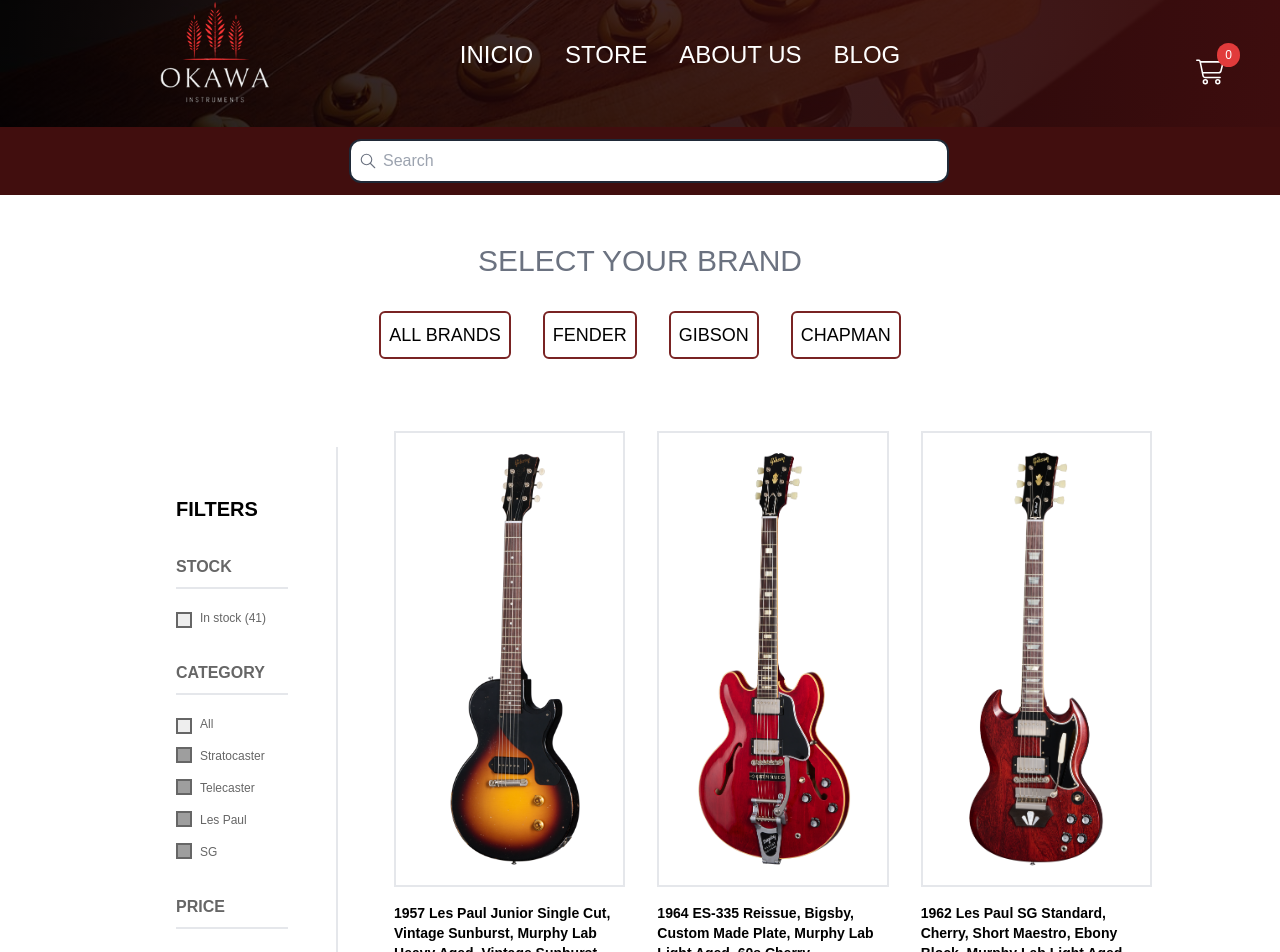
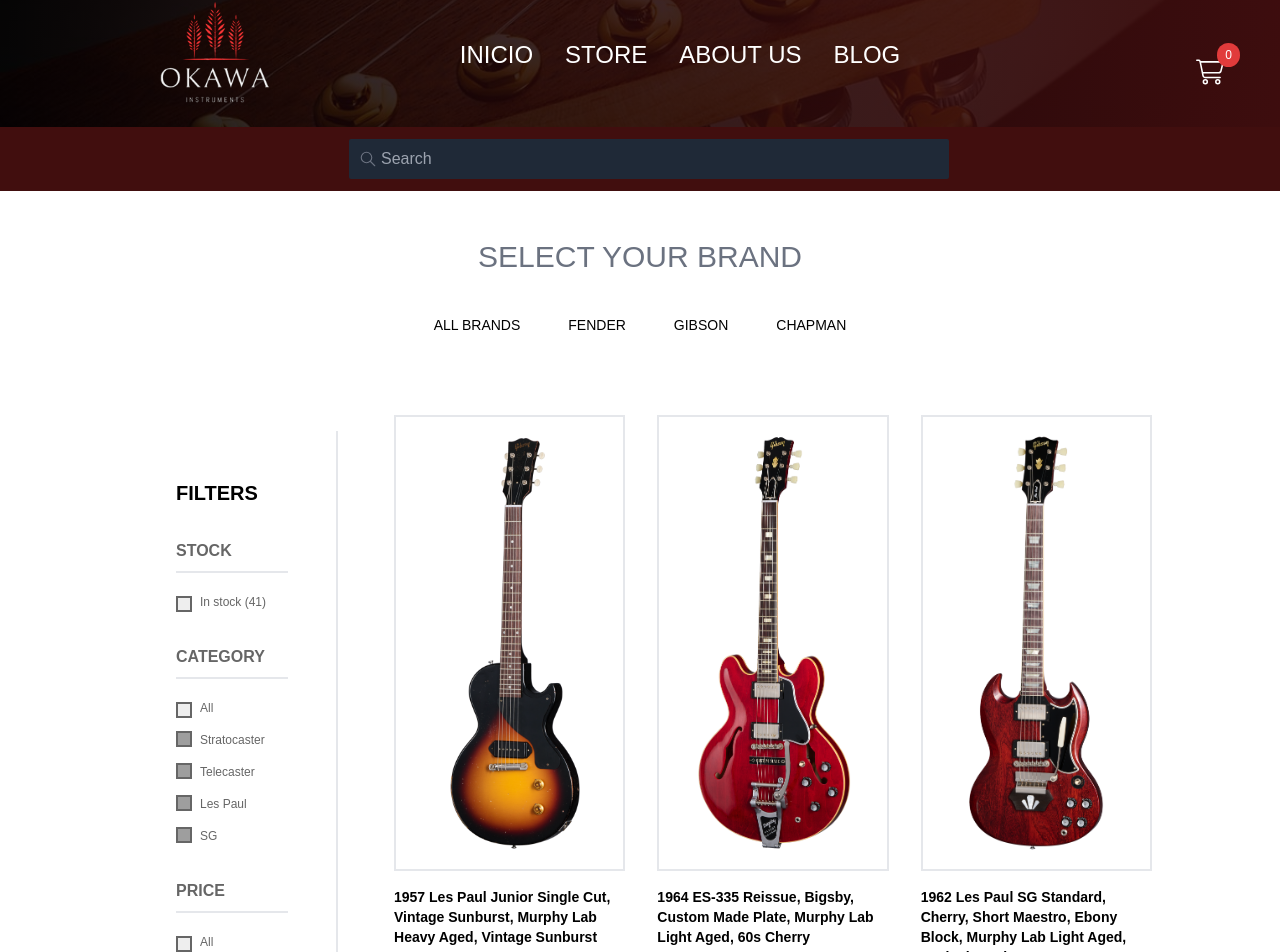
Before and after one commit to mdiannibelli/okawa-instruments, a React (Create React App) app: page /store in a window 1280 px wide. Shown: the part 17-969 px from the top of the page. Built offline with nearby package versions, Linux system fonts and the light colour scheme; grey boxes are pictures that could not be loaded.

Commit message:
modifying styles

```diff
--- a/src/components/Button.jsx
+++ b/src/components/Button.jsx
@@ -3,7 +3,7 @@
 export default function Button({onClickHandler, value, title}) {
   return (
     <div>
-        <button onClick={onClickHandler} value={value} className='uppercase text-[10px] md:text-lg border-2 rounded-md p-1 md:p-2 border-secondary hover:bg-gray-800 hover:text-gray-300 duration-300'>{title}</button>
+        <button onClick={onClickHandler} value={value} className='uppercase text-[8px] md:text-sm rounded-md hover:bg-gray-700 p-1 md:p-2 border-secondary hover:bg-gray-800 hover:text-gray-300 duration-300'>{title}</button>
     </div>
   )
 }
--- a/src/components/Card.jsx
+++ b/src/components/Card.jsx
@@ -1,4 +1,4 @@
-import { useParams, useNavigate} from 'react-router-dom';
+import { useParams, useNavigate, NavLink} from 'react-router-dom';
 import { useCart } from '../context/useContext'
 export default function Card({product, img, name, price}) {
   const {addToCart} = useCart();
@@ -9,7 +9,7 @@
           <div className='p-4 border-2 mb-4 w-auto flex justify-center'>
           <button onClick={() => navegate(`/store/product/${product.id}`)}><img src={img} className='h-[220px] md:h-[420px] w-auto object-cover flex mx-auto'/></button>
           </div>
-          <h3 className='text-[10px] md:text-sm font-sora font-bold text-pretty'>{name}</h3>
+          <NavLink to={`/store/product/${product.id}`}><h3 className='text-[10px] md:text-sm font-sora font-bold text-pretty'>{name}</h3></NavLink>
           <div className='flex justify-between items-center mt-3'>
           <p className='font-sora text-xs'>${price}</p>
           <button onClick={() => addToCart(product)} className='bg-secondary hover:bg-primary duration-300 py-1 px-1 md:px-3 md:py-1 text-white font-sora text-[8px] md:text-xs rounded-xl'>Add to Cart</button>
--- a/src/components/CartDetail.jsx
+++ b/src/components/CartDetail.jsx
@@ -23,7 +23,7 @@
                             <h4 className='outline-none text-gray-500 w-16 text-center border-2 border-gray-300 rounded-md'>{counter[index]}</h4>
                             <button type='button' onClick={() => (increase(index), addToCart(product))} className='text-white px-3 h-6 my-auto bg-secondary hover:bg-primary duration-300 rounded-md'>+</button>
                             </div>
-                            <button onClick={() => (deleteProduct(product.id), decrease(index))} className='ml-2 border-2 rounded-md border-secondary text-xs px-2 text-gray-600 hover:bg-gray-700 hover:text-white duration-300'>Remove</button>
+                            <button onClick={() => (deleteProduct(product.id), decrease(index))} className='ml-2 rounded-md border-secondary text-xs px-2 text-gray-600 hover:bg-gray-700 hover:text-white duration-300'>Remove</button>
                         </div>
                     </div>
                 </div>
--- a/src/components/Searcher.jsx
+++ b/src/components/Searcher.jsx
@@ -5,7 +5,7 @@
     return (
         <div className='flex justify-center items-center py-2'>
             <span className="text-gray-500 relative left-8"><svg xmlns="http://www.w3.org/2000/svg" className="icon icon-tabler icon-tabler-search" width="18" height="18" viewBox="0 0 24 24" strokeWidth="1.5" stroke="currentColor" fill="none" strokeLinecap="round" strokeLinejoin="round"><path stroke="none" d="M0 0h24v24H0z" fill="none"/><path d="M10 10m-7 0a7 7 0 1 0 14 0a7 7 0 1 0 -14 0" /><path d="M21 21l-6 -6" /></svg></span>
-            <input onChange={handleInputChange} type='text' name='search' id='search' placeholder='Search' className='block w-[600px] py-2 m-1 rounded-xl border-2 border-gray-800 indent-8 focus:outline-none text-gray-500 font-sora text-md'/>
+            <input onChange={handleInputChange} type='text' name='search' id='search' placeholder='Search' className='block w-[600px] py-2 m-1 rounded-sm bg-gray-800 indent-8 focus:outline-none text-white font-sora text-md'/>
         </div>
     )
 }
```
